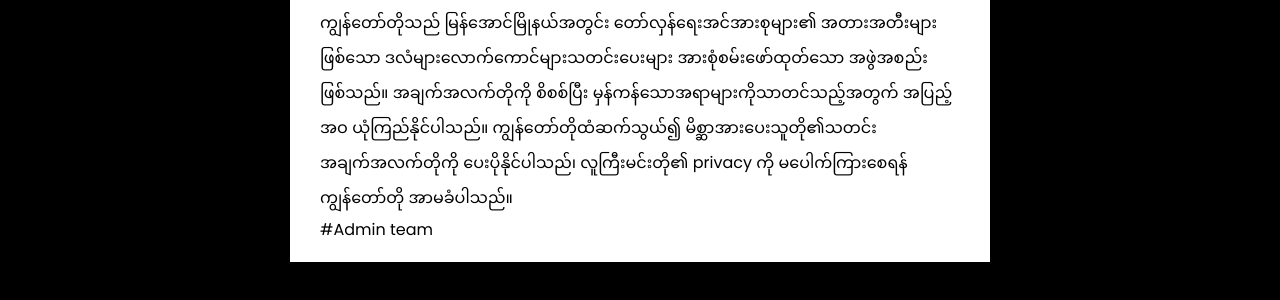
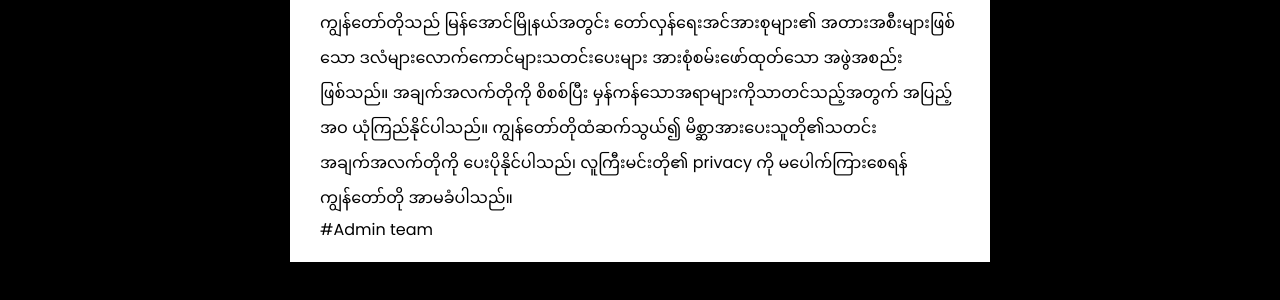
Before and after one commit to maggotMyanmar/myanaung_maggots, a plain HTML site: page about_us.html in a window 1280 px wide. Shown: the part 332-632 px from the top of the page. Drawn offline with Linux system fonts and the light colour scheme.

Commit message:
Add files via upload

```diff
--- a/about_us.html
+++ b/about_us.html
@@ -19,7 +19,7 @@
     <section class="about" id="about">
         <div class="white">
             <h2 class="titleText"><span>A</span>bout Us</h2>
-            <p>ကျွန်တော်တိုသည် မြန်အောင်မြိုနယ်အတွင်း တော်လှန်ရေးအင်အားစုများ၏ အတားအတီးများဖြစ်သော ဒလံများလောက်ကောင်များသတင်းပေးများ အားစုံစမ်းဖော်ထုတ်သော အဖွဲအစည်းဖြစ်သည်။
+            <p>ကျွန်တော်တိုသည် မြန်အောင်မြိုနယ်အတွင်း တော်လှန်ရေးအင်အားစုများ၏ အတားအစီးများဖြစ်သော ဒလံများလောက်ကောင်များသတင်းပေးများ အားစုံစမ်းဖော်ထုတ်သော အဖွဲအစည်းဖြစ်သည်။
                 အချက်အလက်တိုကို စိစစ်ပြီး မှန်ကန်သောအရာများကိုသာတင်သည့်အတွက် အပြည့်အဝ ယုံကြည်နိုင်ပါသည်။ ကျွန်တော်တိုထံဆက်သွယ်၍ မိစ္ဆာအားပေးသူတို၏သတင်းအချက်အလက်တိုကို ပေးပိုနိုင်ပါသည်၊ လူကြီးမင်းတို၏ privacy ကို မပေါက်ကြားစေရန် ကျွန်တော်တို အာမခံပါသည်။
                 <br />
                 #Admin team</p>
```
